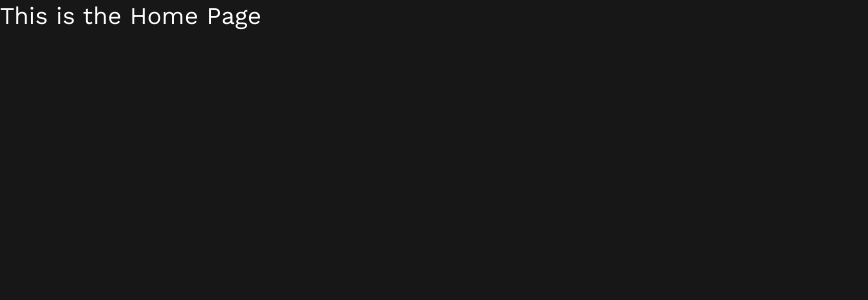
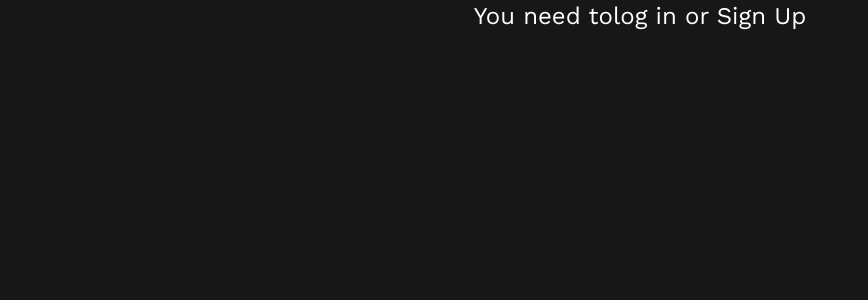
Before and after one commit to JohnstoneDev/med_track, a React (Create React App) app: page / in a window 1280 px wide. Shown: the top 300 px of the page, without its empty margins (0-868 px from the left). Built offline with nearby package versions, Linux system fonts and the light colour scheme; no server answers; a web font is replaced by a local one.

Commit message:
feat: Dummy content, create a logout method that dispatches an action to the reducer from the ApplicationContext

```diff
--- a/src/Components/Home.js
+++ b/src/Components/Home.js
@@ -1,9 +1,63 @@
+import {
+	useContext,
+	useEffect,
+	useState
+ } from "react"
 
+import {
+	Link,
+	useNavigate
+ } from "react-router-dom";
+
+import { ApplicationContext } from "../App"
 
 export const Home = () => {
+	const { user, loggedIn } = useContext(ApplicationContext).state;
+	const { dispatch } = useContext(ApplicationContext)
+	const [ loading, setLoading ] = useState(true)
+
+	const navigate = useNavigate()
+
+	const logOut = () => {
+		console.log("LOg Out Clicked!")
+		fetch('/logout',
+		{
+			method : 'DELETE'
+		})
+		.then(() => {
+			dispatch({
+				type :'LOGOUT'
+			})
+			navigate("/login")
+		})
+	}
+
+	console.log(user)
+
+	setTimeout(() => {
+		setLoading(false)
+	},2000);
+
 	return (
-		<>
-				This is the Home Page
-		</>
+		<div className="text-center space-y-4">
+
+			{
+				loading ?
+				<div> Loading ... </div> :
+				<div>
+					<button hidden={!loggedIn} onClick={() => logOut()}>
+						Logout
+					</button>
+					{
+						loggedIn ?
+						<h1>Hello {user.username}</h1> :
+						<h1>You need to
+							<Link to="/login">log in </Link> or <Link to="/signup">Sign Up</Link>
+						</h1>
+
+					}
+				</div>
+			}
+		</div>
 	)
 }
```
